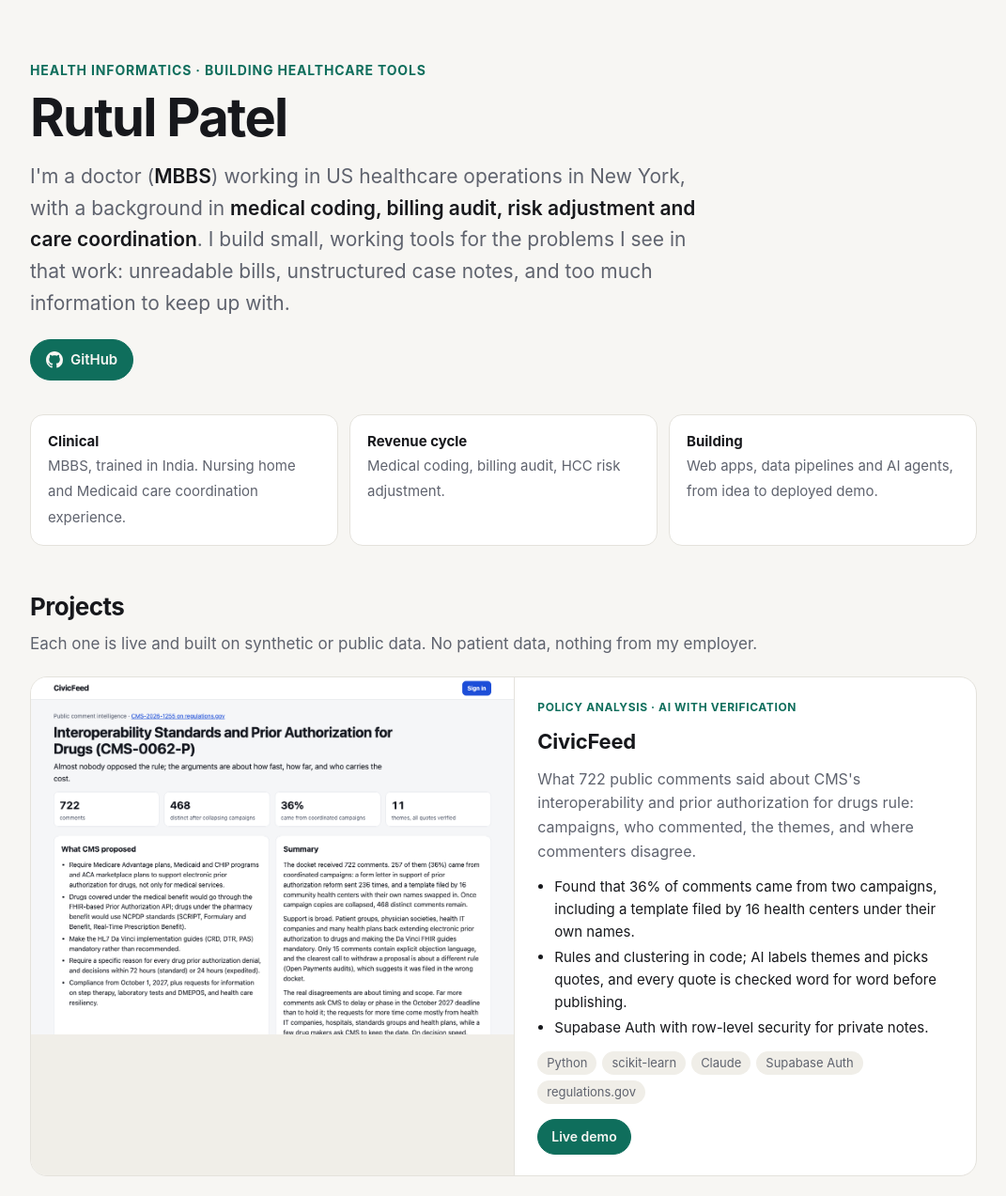
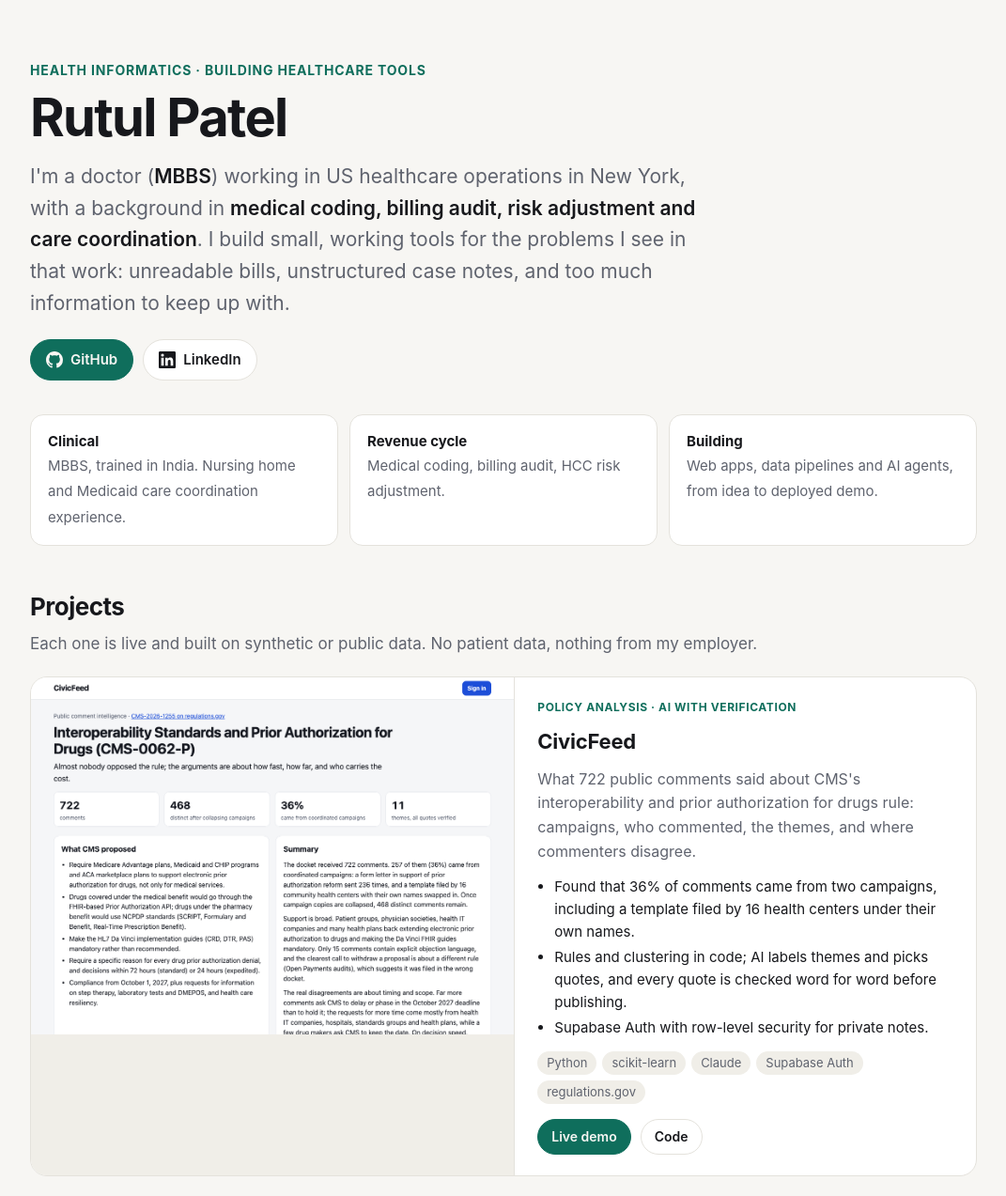
Before and after one commit to patelr31/portfolio, a plain HTML site: page index.html in a window 1280 px wide. Shown: the top 1273 px of the page at 94% size, without its empty margins (104-1175 px from the left). Drawn offline with Linux system fonts and the light colour scheme.

Commit message:
Add LinkedIn link and CivicFeed code link
Co-Authored-By: Claude Opus 5.5 <noreply@anthropic.com>

```diff
--- a/index.html
+++ b/index.html
@@ -83,6 +83,7 @@
     problems I see in that work: unreadable bills, unstructured case notes, and too much information to keep up with.</p>
   <div class="links" id="contact">
     <a class="btn primary" href="https://github.com/patelr31"><svg viewBox="0 0 16 16" aria-hidden="true"><path d="M8 0C3.58 0 0 3.58 0 8c0 3.54 2.29 6.53 5.47 7.59.4.07.55-.17.55-.38 0-.19-.01-.82-.01-1.49-2.01.37-2.53-.49-2.69-.94-.09-.23-.48-.94-.82-1.13-.28-.15-.68-.52-.01-.53.63-.01 1.08.58 1.23.82.72 1.21 1.87.87 2.33.66.07-.52.28-.87.51-1.07-1.78-.2-3.64-.89-3.64-3.95 0-.87.31-1.59.82-2.15-.08-.2-.36-1.02.08-2.12 0 0 .67-.21 2.2.82.64-.18 1.32-.27 2-.27.68 0 1.36.09 2 .27 1.53-1.04 2.2-.82 2.2-.82.44 1.1.16 1.92.08 2.12.51.56.82 1.27.82 2.15 0 3.07-1.87 3.75-3.65 3.95.29.25.54.73.54 1.48 0 1.07-.01 1.93-.01 2.2 0 .21.15.46.55.38A8.013 8.013 0 0016 8c0-4.42-3.58-8-8-8z"/></svg>GitHub</a>
+    <a class="btn" href="https://www.linkedin.com/in/patelr31/"><svg viewBox="0 0 24 24" aria-hidden="true"><path d="M20.45 20.45h-3.56v-5.57c0-1.33-.02-3.04-1.85-3.04-1.85 0-2.14 1.45-2.14 2.94v5.67H9.35V9h3.41v1.56h.05c.48-.9 1.64-1.85 3.37-1.85 3.6 0 4.27 2.37 4.27 5.46v6.28zM5.34 7.43a2.06 2.06 0 1 1 0-4.13 2.06 2.06 0 0 1 0 4.13zM7.12 20.45H3.56V9h3.56v11.45zM22.22 0H1.77C.79 0 0 .77 0 1.73v20.54C0 23.23.79 24 1.77 24h20.45c.98 0 1.78-.77 1.78-1.73V1.73C24 .77 23.2 0 22.22 0z"/></svg>LinkedIn</a>
   </div>
 </header>
 
@@ -109,7 +110,7 @@
           <li>Supabase Auth with row-level security for private notes.</li>
         </ul>
         <div class="chips"><span>Python</span><span>scikit-learn</span><span>Claude</span><span>Supabase Auth</span><span>regulations.gov</span></div>
-        <div class="links"><a class="btn primary" href="https://civicfeed-six.vercel.app">Live demo</a></div>
+        <div class="links"><a class="btn primary" href="https://civicfeed-six.vercel.app">Live demo</a><a class="btn" href="https://github.com/patelr31/civicfeed">Code</a></div>
       </div>
     </article>
 
```
